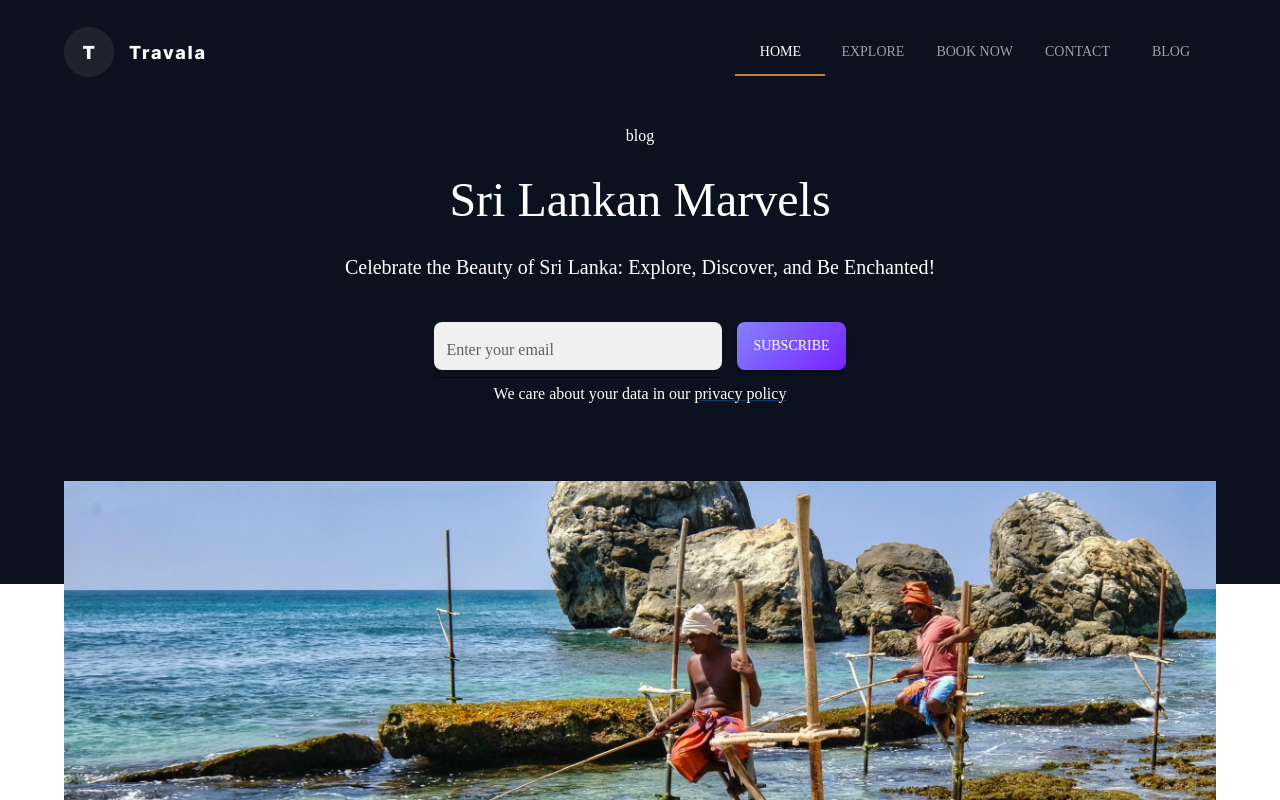
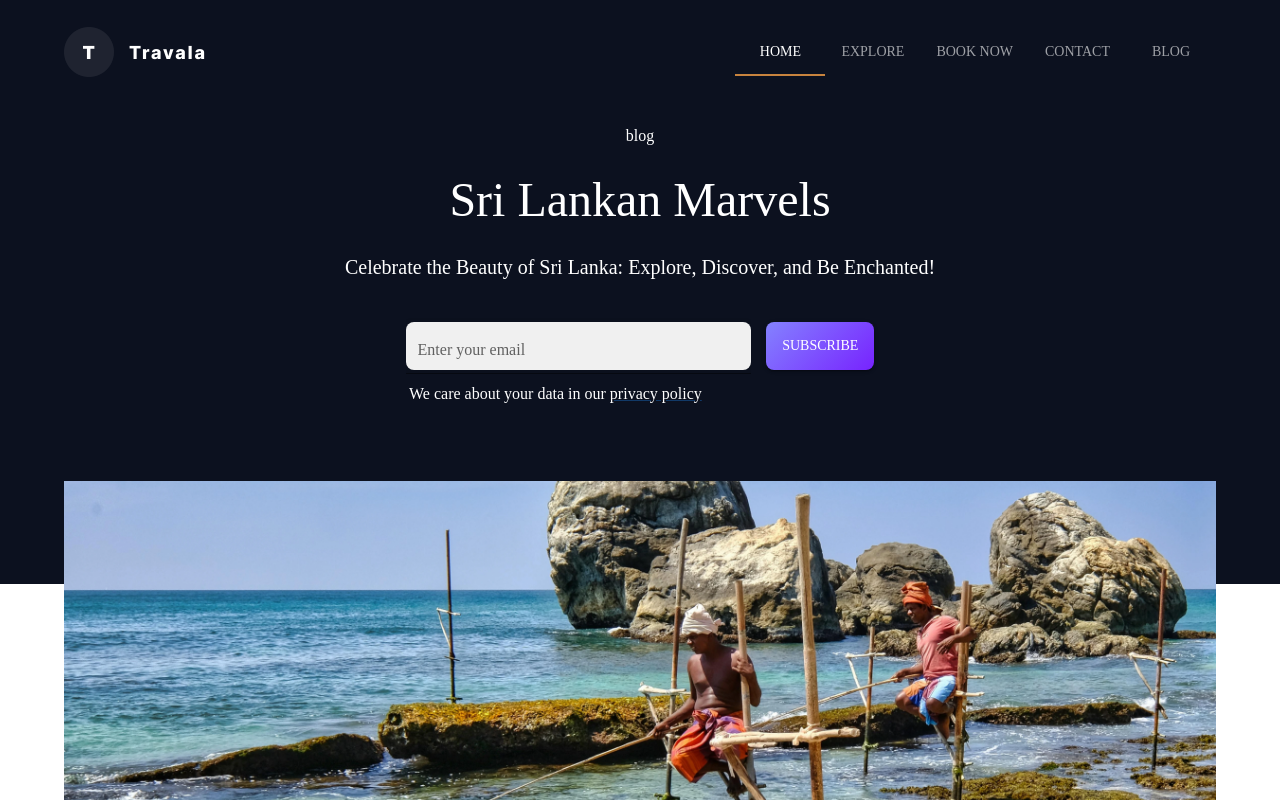
Before and after one commit to Software-Lifecycle-Consultants/slc-open-hms, a Next.js app: page /blog in a window 1280 px wide. Shown: the top 800 px of the page. Built offline with nearby package versions, Linux system fonts and the light colour scheme.

Commit message:
Bug fixed correct misalignments #326

```diff
--- a/components/blogPage/BlogBanner.tsx
+++ b/components/blogPage/BlogBanner.tsx
@@ -1,4 +1,4 @@
-import { Typography,Grid,TextField,Button, Link } from "@mui/material";
+import { Typography,Grid,TextField,Button, Link, Box } from "@mui/material";
 import { bannerData } from '@/data/blogPage';
 // banner section of the blog page
 const Banner = () => {
@@ -10,8 +10,9 @@ const Banner = () => {
     <Typography mt={2} sx={{fontSize:"20px"}}>{bannerData.bannerDescription}</Typography>
     {/* text area to enter the email */}
     <div style={{alignItems:"center", marginTop:"40px",}}>
+      <Box mx={"auto"} >
     <TextField id="filled-basic" label="Enter your email" variant="filled" sx={{backgroundColor:"white",borderRadius:"8px",height:"48px",
-        width:"25%", fontSize:"14px",}}/>
+        width:{md:"30%", xs:"50%"}, fontSize:{md:"14px", xs:"10px"}, justifyContent:"center"}}/>
     {/* button in the banner section */}
       <Button sx={{
         marginLeft:"15px",
@@ -19,11 +20,13 @@ const Banner = () => {
         width:"auto",
         background: "var(--l-2, linear-gradient(135deg, #8482FF 0%, #7723FE 100%))",
         borderRadius:"8px",
+        fontSize:{md:"14px", xs:"12px"},
       }}
       variant="contained" >
       {bannerData.buttonText}
       </Button>
-      <Typography sx={{marginBottom: "12%", marginTop:"1%",}}>{bannerData.bannerSlogen} <Link href="/privacy-policy" style={{color:"white",}}>{bannerData.bannerLinkText}</Link></Typography>
+      <Typography ml={{md:"250px", xs:"40px", sm:"130px", lg:"345px", xl:""}} sx={{marginBottom: "12%", marginTop:"1%", textAlign:"left"}}>{bannerData.bannerSlogen} <Link href="/privacy-policy" style={{color:"white",}}>{bannerData.bannerLinkText}</Link></Typography>
+      </Box>
     </div>
     </div>
 
```
